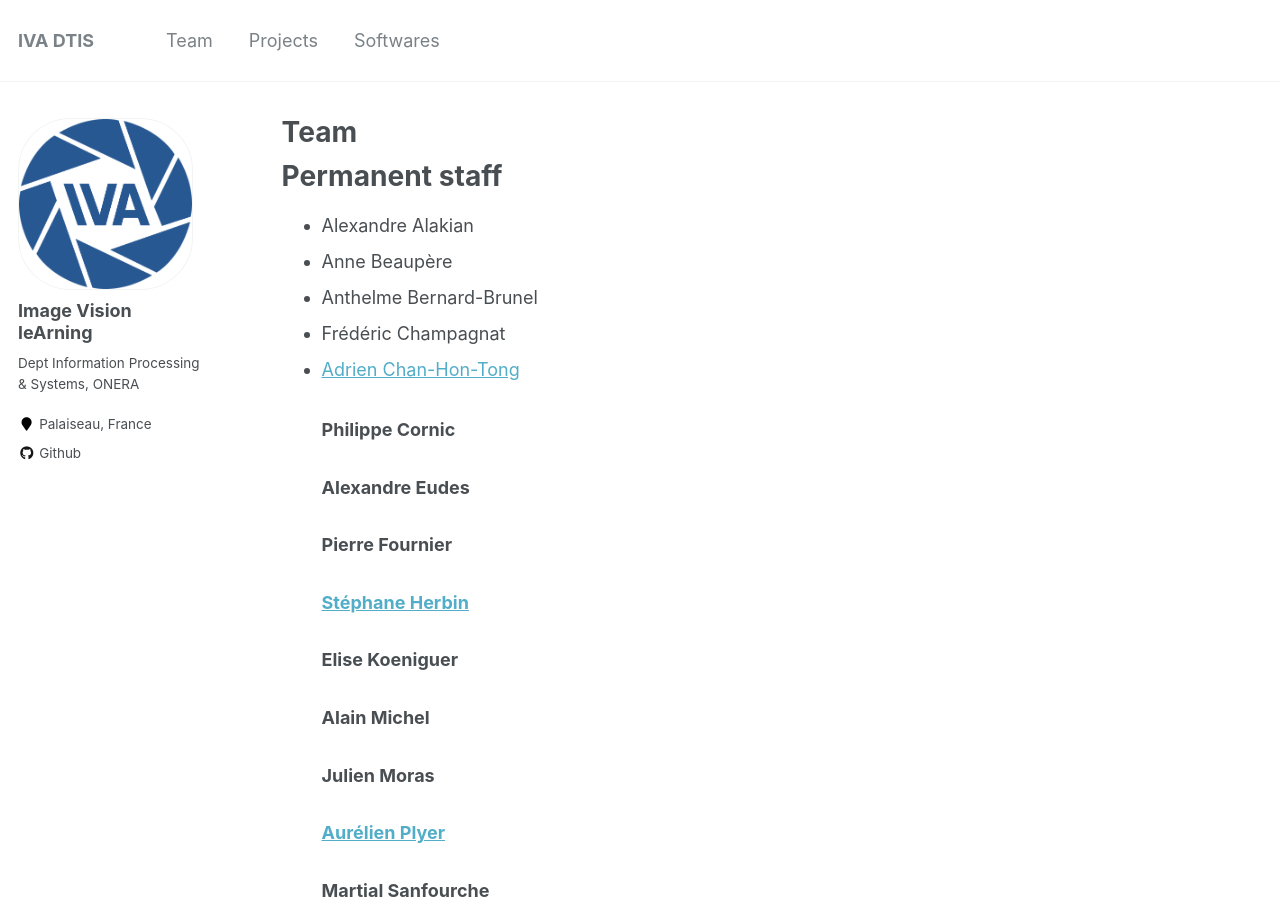
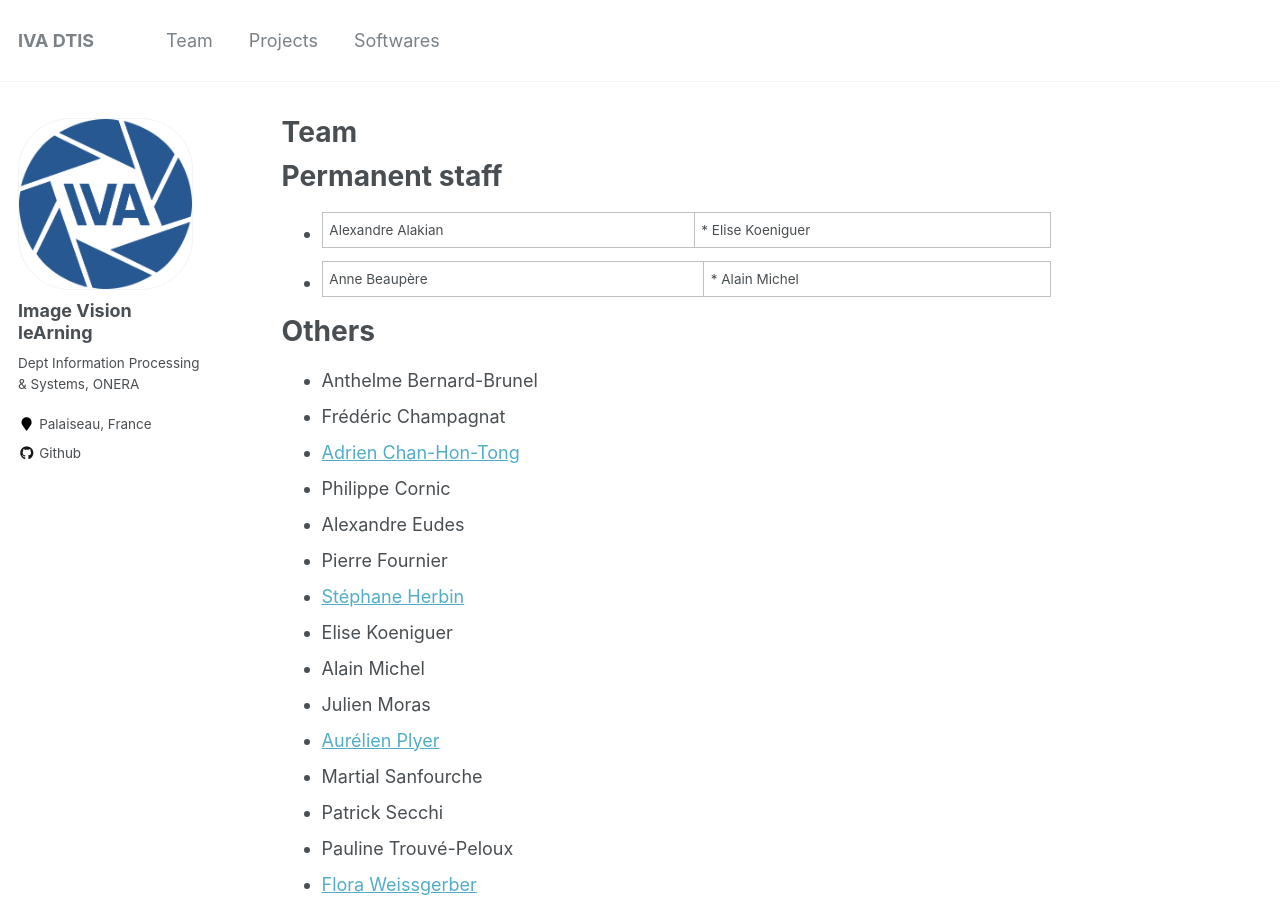
Before and after one commit to guylebesnerais/guylb.github.io, a Jekyll site: the page built from _pages/team.md, in a window 1280 px wide and 900 px high. Built offline with Jekyll 4.4.1, drawn with Linux system fonts in a browser that asks for light colours; some web fonts are replaced.

Commit message:
Update team.md

```diff
--- a/_pages/team.md
+++ b/_pages/team.md
@@ -8,39 +8,41 @@ author_profile: true
 
 # Permanent staff
 
-* Alexandre Alakian
-* Anne Beaupère
+* Alexandre Alakian | * Elise Koeniguer
+* Anne Beaupère | * Alain Michel
+
+# Others
 * Anthelme Bernard-Brunel
 * Frédéric Champagnat
 * [Adrien Chan-Hon-Tong](https://www.onera.fr/fr/staff/adrien-chan-hon-tong)
-### Philippe Cornic
-### Alexandre Eudes
-### Pierre Fournier
-### [Stéphane Herbin](https://stepherbin.github.io/)
-### Elise Koeniguer
-### Alain Michel
-### Julien Moras
-### [Aurélien Plyer](https://github.com/aplyer)
-### Martial Sanfourche
-### Patrick Secchi
-### Pauline Trouvé-Peloux
-### [Flora Weissgerber](https://flora.weissgerber.fr/)
+* Philippe Cornic
+* Alexandre Eudes
+* Pierre Fournier
+* [Stéphane Herbin](https://stepherbin.github.io/)
+* Elise Koeniguer
+* Alain Michel
+* Julien Moras
+* [Aurélien Plyer](https://github.com/aplyer)
+* Martial Sanfourche
+* Patrick Secchi
+* Pauline Trouvé-Peloux
+* [Flora Weissgerber](https://flora.weissgerber.fr/)
 
 
 # Students
 
-### Benjamin Buat
-### Javiera Castillo Navarro
-### Maxime Chareyre
-### Thomas Di Martino
-### Simon Erdmann
-### William Grisons
-### Alexis Lechat
-### [Gaston Lenczner](https://gaslen.github.io/)
-### Rémy Leroy
-### Nathan Letheule
-### Antoine Manier
-### Guillaume Vaudaux-Ruth
+* Benjamin Buat
+* Javiera Castillo Navarro
+* Maxime Chareyre
+* Thomas Di Martino
+* Simon Erdmann
+* William Grisons
+* Alexis Lechat
+* [Gaston Lenczner](https://gaslen.github.io/)
+* Rémy Leroy
+* Nathan Letheule
+* Antoine Manier
+* Guillaume Vaudaux-Ruth
 
 
 # Co-advised Students
```
